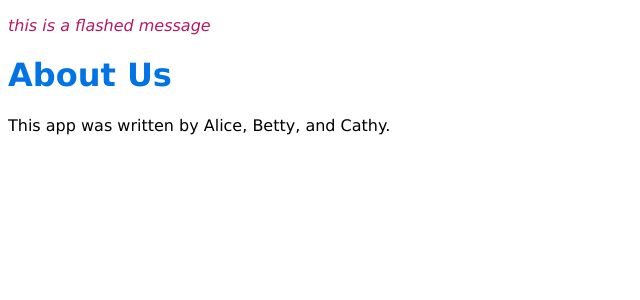
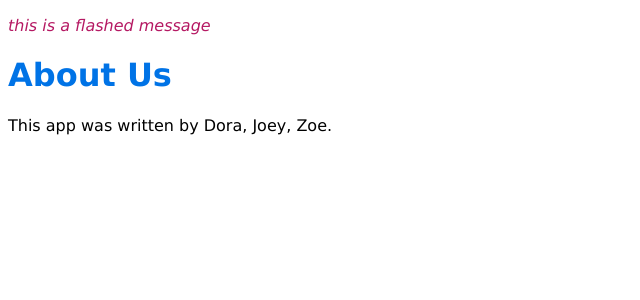
Before and after one commit to Dorajyl/WellesleyFreshPlus, a Flask app: page /about/ in a window 1280 px wide. Shown: the part 48-348 px from the top of the page, without its empty margins (0-640 px from the left). Run offline with Flask 3, Linux system fonts and the light colour scheme.

Commit message:
Update authors in about page

```diff
--- a/templates/about.html
+++ b/templates/about.html
@@ -3,6 +3,6 @@
 {% block main_content %}
 <h1>About Us</h1>
 
-<p>This app was written by Alice, Betty, and Cathy.</p>
+<p>This app was written by Dora, Joey, Zoe.</p>
 
 {% endblock %}
```
